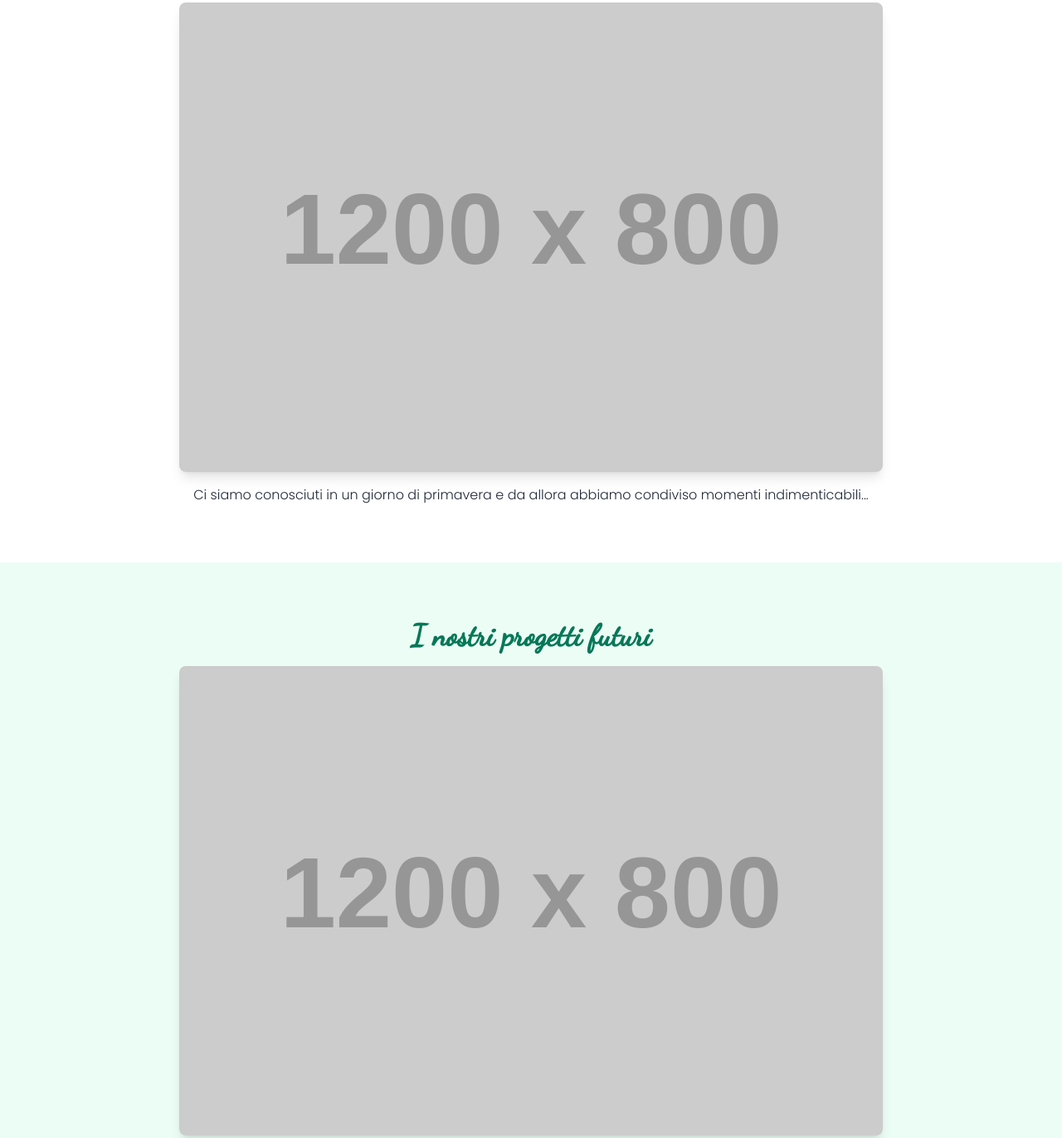
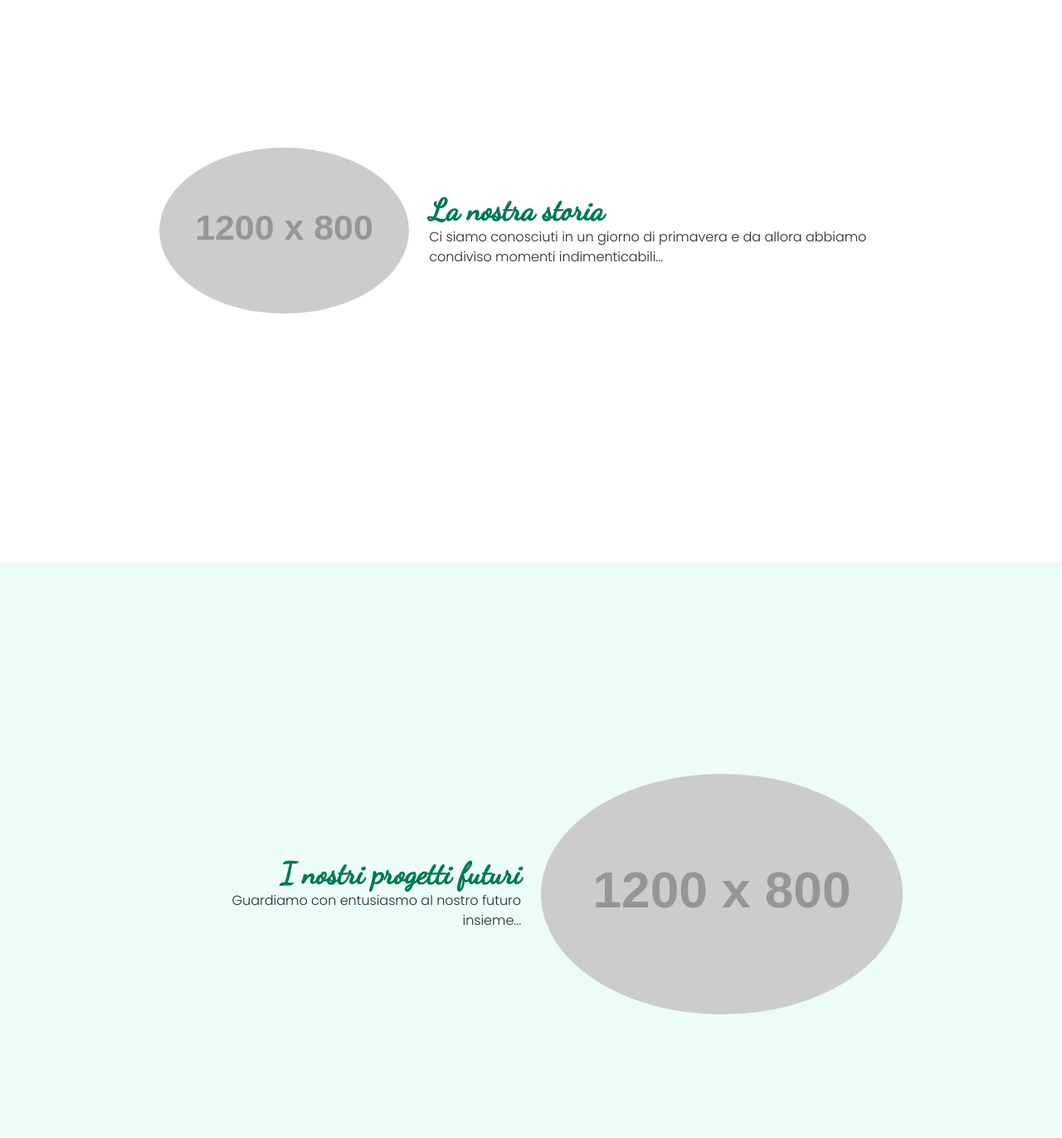
Before and after one commit to SteZamboni/wedding-site, a plain HTML site: page index.html in a window 1280 px wide. Shown: the part 922-2294 px from the top of the page at 83% size. Drawn offline with nearby package versions, Linux system fonts and the light colour scheme; placeholder pictures from the web are drawn by us.

Commit message:
image changed fix transition

```diff
--- a/index.html
+++ b/index.html
@@ -10,7 +10,7 @@
         body { font-family: 'Poppins', sans-serif; scroll-behavior: smooth; }
         h1, h2 { font-family: 'Dancing Script', cursive; }
         h2 { font-size: 4rem; }
-        .section { min-height: 100vh; display: flex; align-items: center; justify-content: center; opacity: 0; transform: translateY(50px); transition: opacity 1s ease-out, transform 1s ease-out; }
+        .section { min-height: 100vh; display: flex; align-items: center; justify-content: space-between; opacity: 0; transform: translateY(50px); transition: opacity 0.8s ease-out, transform 0.8s ease-out; padding: 4rem; }
         .show { opacity: 1; transform: translateY(0); }
         .hero {
             background: url('https://dummyimage.com/1200x800/000/fff.jpg') center/cover no-repeat;
@@ -38,36 +38,51 @@
             z-index: 1;
             font-size: 5rem;
         }
+        .img-container {
+            width: 50%;
+            height: auto;
+            border-radius: 50%;
+            overflow: hidden;
+        }
+        .reverse {
+            flex-direction: row-reverse;
+        }
     </style>
 </head>
 <body class="bg-emerald-50 text-gray-800">
     <section class="hero" id="hero">
         <h1>Matrimonio di Sara e Stefano</h1>
         <p>Un giorno speciale per celebrare il nostro amore</p>
-        <a href="#details" class="mt-6 bg-white text-emerald-700 py-2 px-4 rounded shadow-lg">Vai alle info</a>
+        <button onclick="document.getElementById('details').scrollIntoView({ behavior: 'smooth' });" class="mt-6 bg-white text-emerald-700 py-2 px-4 rounded shadow-lg">Vai alle info</button>
     </section>
 
     <section class="section fade-section bg-white" id="story">
-        <div class="max-w-4xl mx-auto p-6 text-center">
+        <div class="max-w-4xl mx-auto flex items-center">
+            <img src="https://dummyimage.com/1200x800/000/fff.jpg" alt="La nostra storia" class="img-container">
+            <div class="text-left p-6">
                 <h2 class="text-4xl text-emerald-700 font-semibold">La nostra storia</h2>
-            <img src="https://dummyimage.com/1200x800/000/fff.jpg" alt="La nostra storia" class="w-full rounded-lg my-4 shadow-lg">
                 <p>Ci siamo conosciuti in un giorno di primavera e da allora abbiamo condiviso momenti indimenticabili...</p>
+            </div>
         </div>
     </section>
 
-    <section class="section fade-section bg-emerald-50" id="future">
-        <div class="max-w-4xl mx-auto p-6 text-center">
+    <section class="section fade-section bg-emerald-50 reverse" id="future">
+        <div class="max-w-4xl mx-auto flex items-center">
+            <div class="text-right p-6">
                 <h2 class="text-4xl text-emerald-700 font-semibold">I nostri progetti futuri</h2>
-            <img src="https://dummyimage.com/1200x800/000/fff.jpg" alt="I nostri progetti" class="w-full rounded-lg my-4 shadow-lg">
                 <p>Guardiamo con entusiasmo al nostro futuro insieme...</p>
+            </div>
+            <img src="https://dummyimage.com/1200x800/000/fff.jpg" alt="I nostri progetti" class="img-container">
         </div>
     </section>
 
     <section class="section fade-section bg-white" id="details">
-        <div class="max-w-4xl mx-auto p-6 text-center">
+        <div class="max-w-4xl mx-auto flex items-center">
+            <img src="https://dummyimage.com/1200x800/000/fff.jpg" alt="Location matrimonio" class="img-container">
+            <div class="text-left p-6">
                 <h2 class="text-4xl text-emerald-700 font-semibold">Dettagli del matrimonio</h2>
-            <img src="https://dummyimage.com/1200x800/000/fff.jpg" alt="Location matrimonio" class="w-full rounded-lg my-4 shadow-lg">
                 <p>📍 Location: Villa Verde, Firenze<br>🕘 Orario: 15:00 - 23:00</p>
+            </div>
         </div>
     </section>
 
@@ -82,6 +97,8 @@
                 entries.forEach(entry => {
                     if (entry.isIntersecting) {
                         entry.target.classList.add("show");
+                    } else {
+                        entry.target.classList.remove("show");
                     }
                 });
             }, { threshold: 0.3 });
```
Lines whose indentation alone changed are shown as unchanged.
